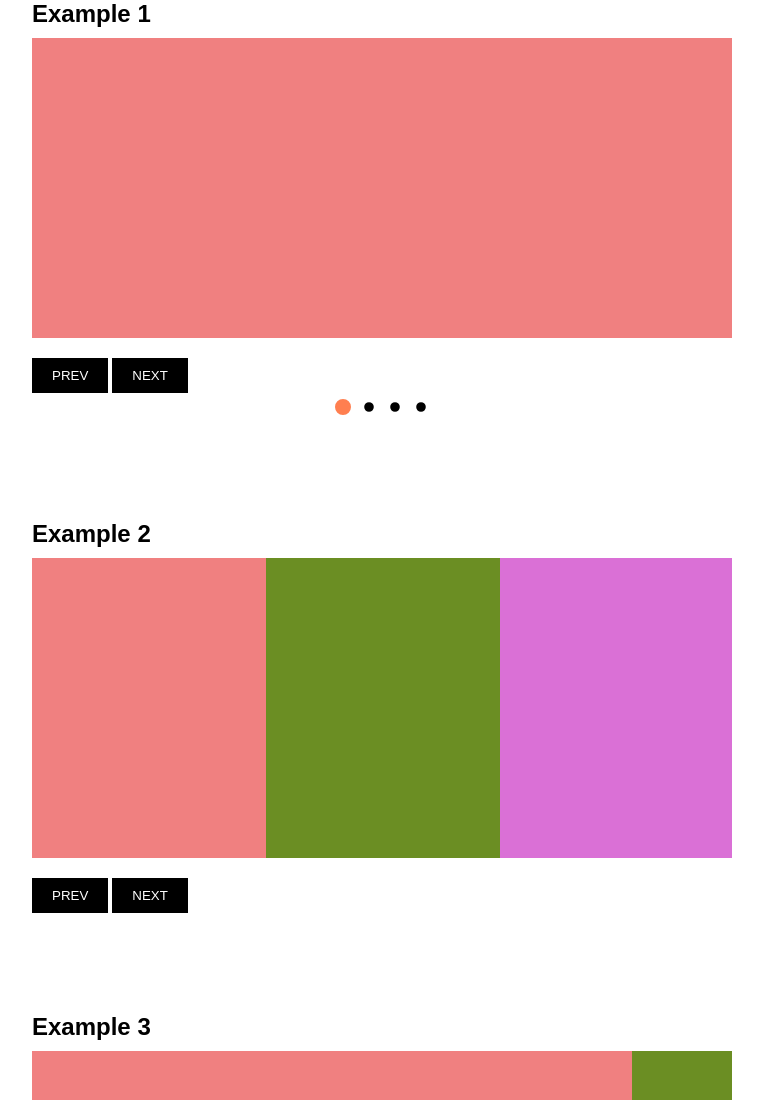
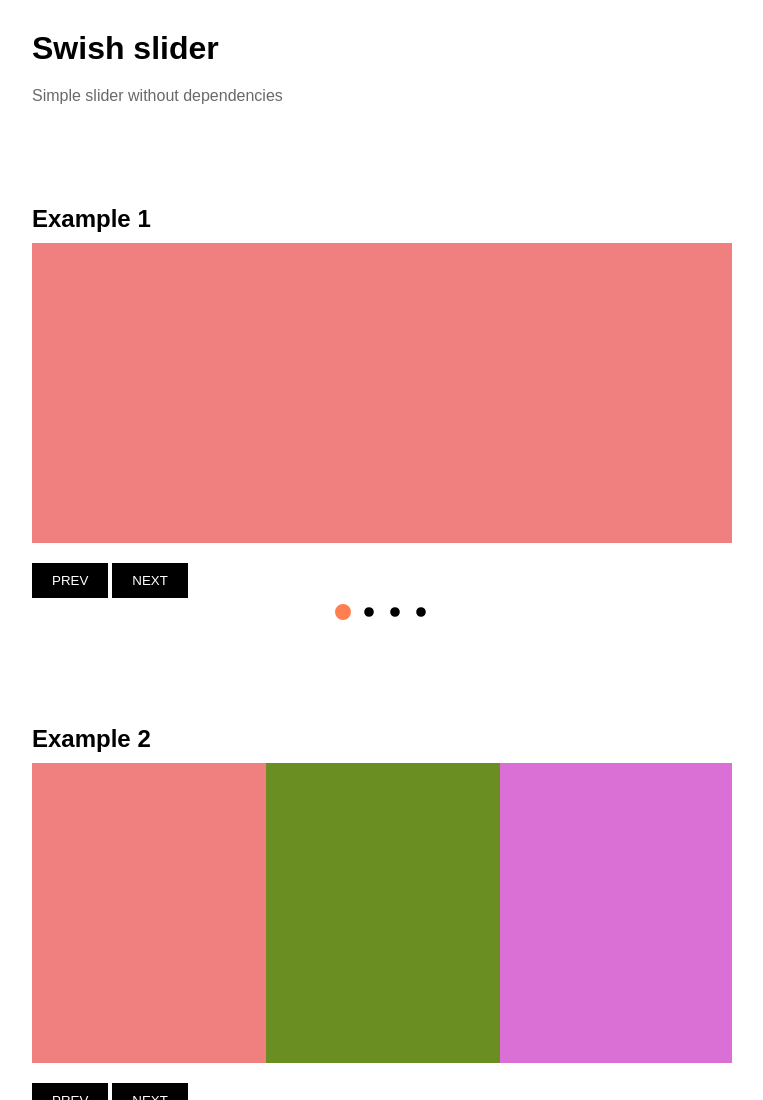
Before and after one commit to takesfive/swish, a website: page index.html in a window 1280 px wide. Shown: the top 1100 px of the page, without its empty margins (258-1021 px from the left). Drawn offline with Linux system fonts and the light colour scheme.

Commit message:
fix / add title fir gh page

```diff
--- a/index.html
+++ b/index.html
@@ -11,6 +11,10 @@
 </head>
 
 <body>
+  <div style="max-width: 700px; margin: 30px auto 100px;">
+    <h1 style="font-family: sans-serif; margin: 0 0 20px;">Swish slider</h1>
+    <p style="font-family: sans-serif; margin: 0 0 10px; color: #696969">Simple slider without dependencies </p>
+  </div>
   <div style="max-width: 700px; margin: 0 auto 100px;">
     <h2 style="font-family: sans-serif; margin: 0 0 10px;">Example 1</h2>
     <div class="swish swish-example-1">
```
